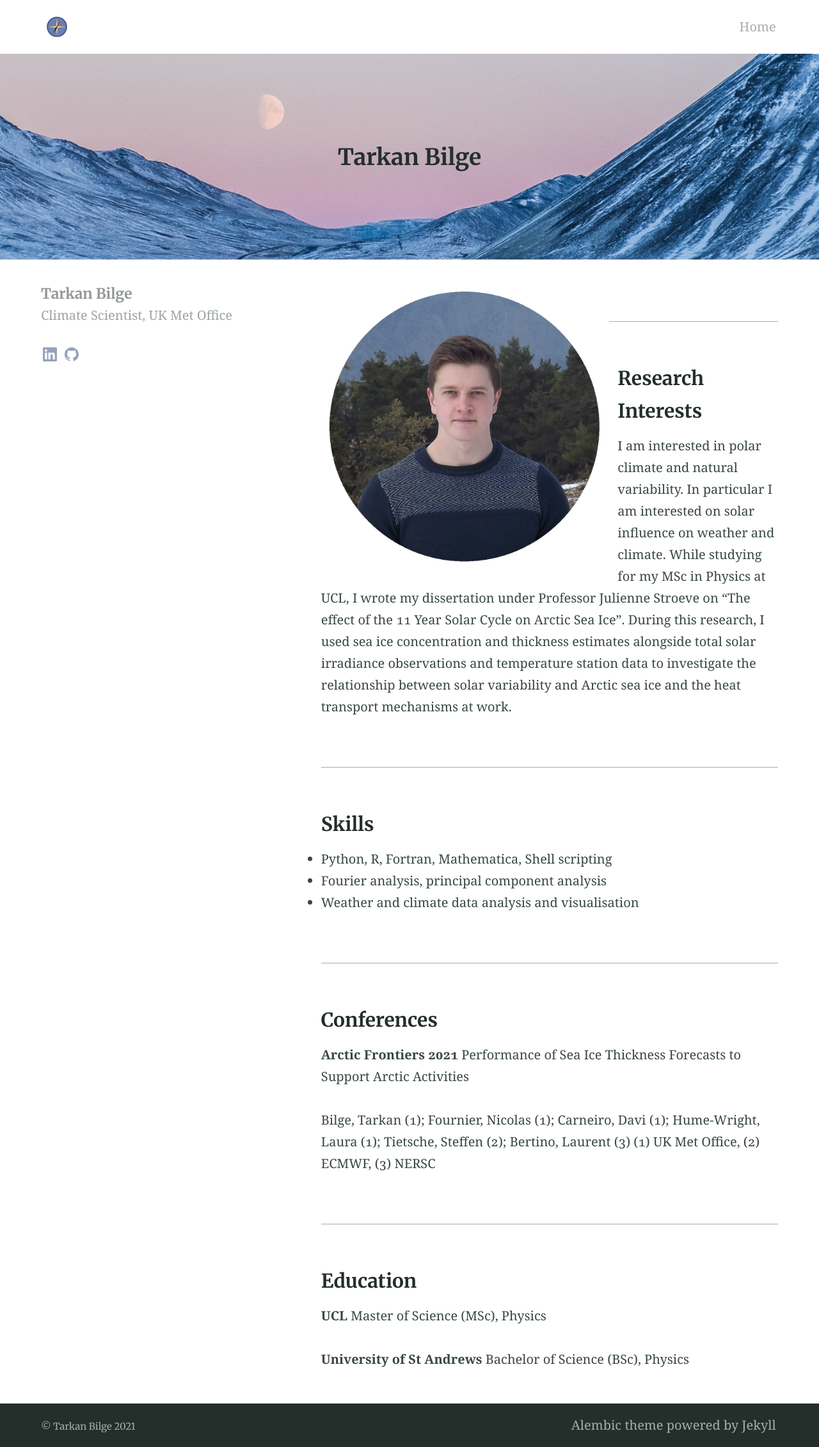
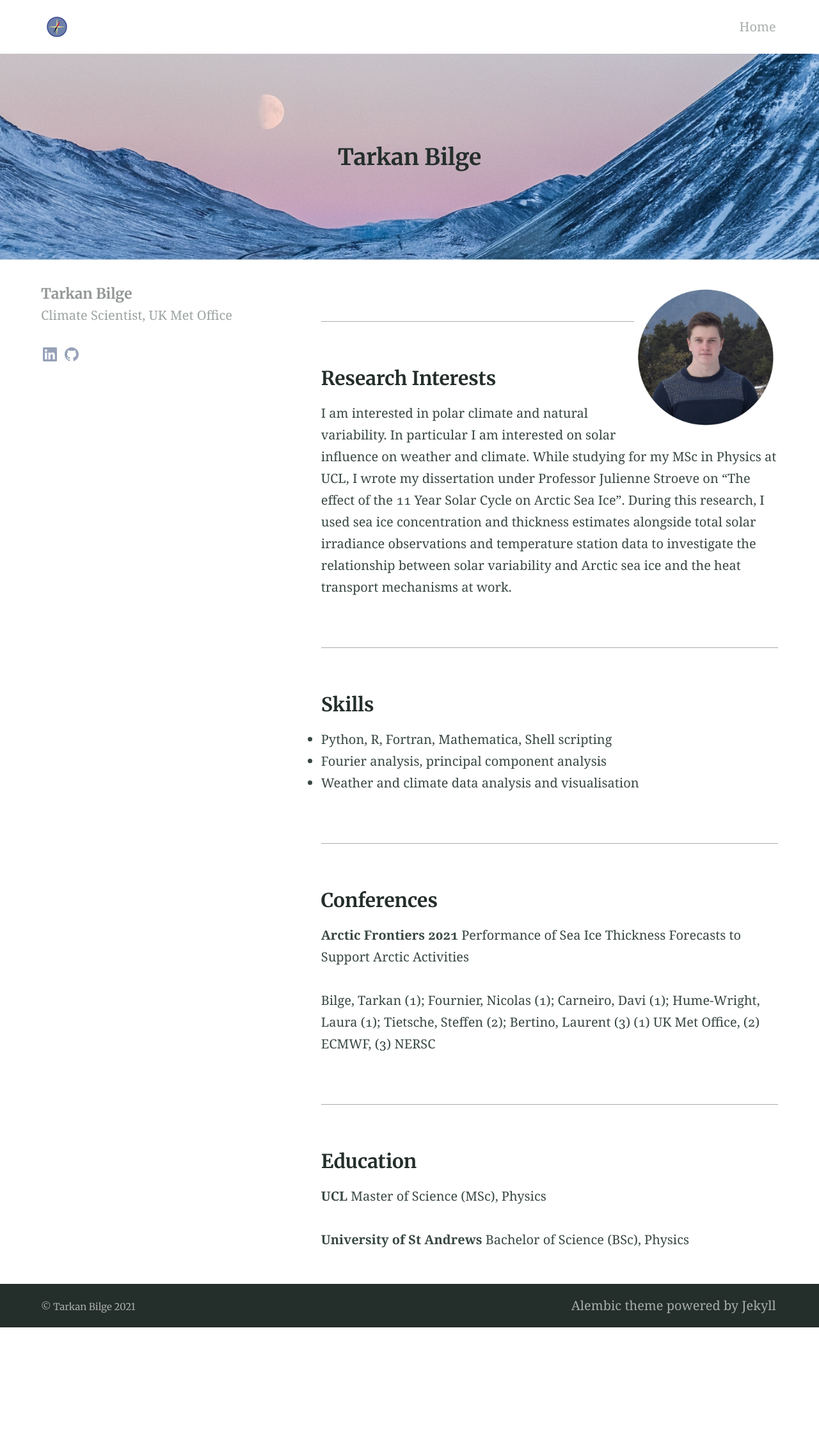
Before and after one commit to tarkanbilge/tarkanbilge.github.io, a Jekyll site: the page built from index.md, in a window 1280 px wide. Shown: the whole page at 64% size. Built offline with Jekyll 4.4.1, drawn with Linux system fonts in a browser that asks for light colours; after the commit the page ends 2075 px from its top, so only the background shows below that.

Commit message:
Formatting index page

```diff
--- a/index.md
+++ b/index.md
@@ -6,7 +6,8 @@ feature_image: "https://tarkanbilge.github.io/assets/mountain1.jpg"
 aside: true
 ---
 
-{% include figure.html image="https://tarkanbilge.github.io/assets/web_profile1.jpg" position="left" width="450" height="435" %}
+{% include figure.html image="https://tarkanbilge.github.io/assets/web_profile1.jpg" position="right" width="225" height="217" %}
+
 
 ---
 
```
